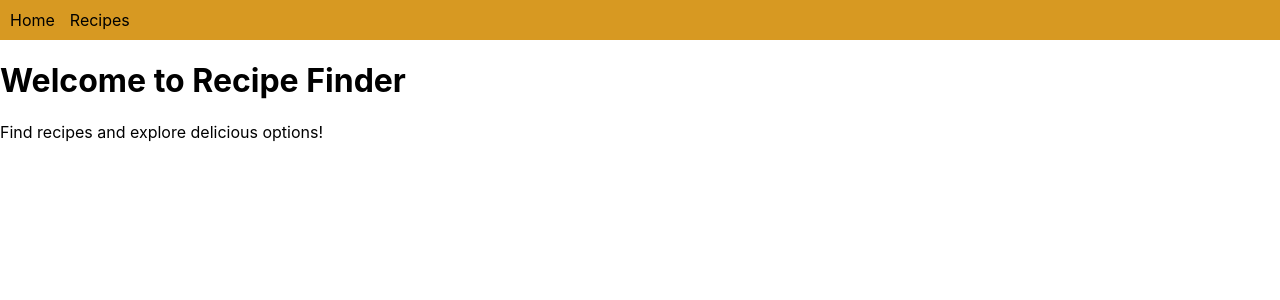
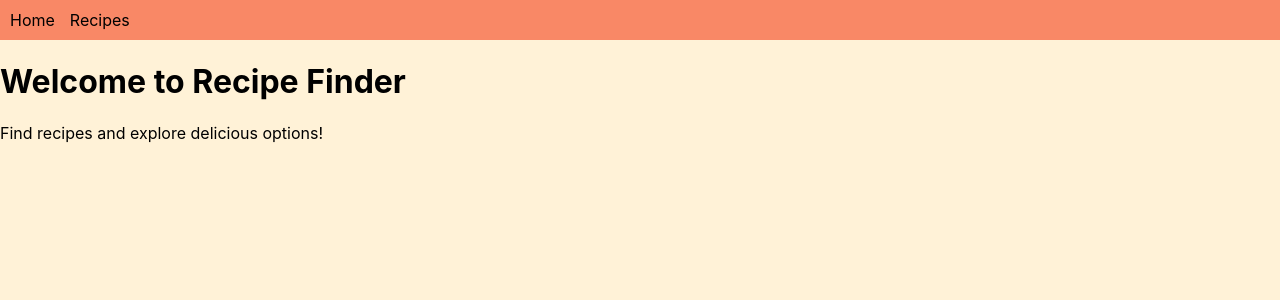
Before and after one commit to jdhernandezS1/pp6react, a React (Create React App) app: page / in a window 1280 px wide. Shown: the top 300 px of the page. Built offline with nearby package versions, Linux system fonts and the light colour scheme.

Commit message:
Style: change color and fix body padding

```diff
--- a/src/App.js
+++ b/src/App.js
@@ -1,13 +1,10 @@
 import React from "react";
 import NavBar from "./components/navBar/NavBar";
-import style from "./App.module.css"
+
 const App = () => {
   return (
     <>
     <NavBar/>
-    <main className={style.App} >
-
-    </main>
     </>
   );
 };
--- a/src/App.module.css
+++ /dev/null
@@ -1,7 +0,0 @@
-:root{
-    --background-color-body:#EFE2BA;
-}
-
-.App{
-    background-color: var(--background-color-body);
-}
--- a/src/components/navBar/NavBar.jsx
+++ b/src/components/navBar/NavBar.jsx
@@ -3,6 +3,7 @@ import { BrowserRouter as Router, Routes, Route, Link } from "react-router-dom";
 import Home from "../../pages/Home";
 import Recipes from "../../pages/Recipes";
 import style from "../../styles/NavBar/navBar.module.css"
+import styleMain from "../../styles/base.module.css"
 
 const NavBar = () => {
   return (
@@ -18,12 +19,14 @@ const NavBar = () => {
             </li>
           </ul>
         </nav>
+      </div>
+      <main className={styleMain.Main}>
 
-        <Routes>
-          <Route path="/" element={<Home />} />
-          <Route path="/recipes" element={<Recipes />} />
-        </Routes>
-      </div>
+      <Routes >
+        <Route path="/" element={<Home />} />
+        <Route path="/recipes" element={<Recipes />} />
+      </Routes>
+      </main>
     </Router>
   );
 };
--- a/src/styles/NavBar/navBar.module.css
+++ b/src/styles/NavBar/navBar.module.css
@@ -1,6 +1,6 @@
 :root{
     --nav-bar-text-color:#000000;
-    --nar-bar-bg-color:#d79922;
+    --nar-bar-bg-color:#F98866;
 }
 
 
--- /dev/null
+++ b/src/styles/base.module.css
@@ -0,0 +1,10 @@
+:root{
+    --background-color-body:#FFF2D7;
+}
+
+.Main{
+    width:100vw;
+    height: 100vw;
+    background-color: var(--background-color-body);
+    padding-top: 1px;
+}
```
